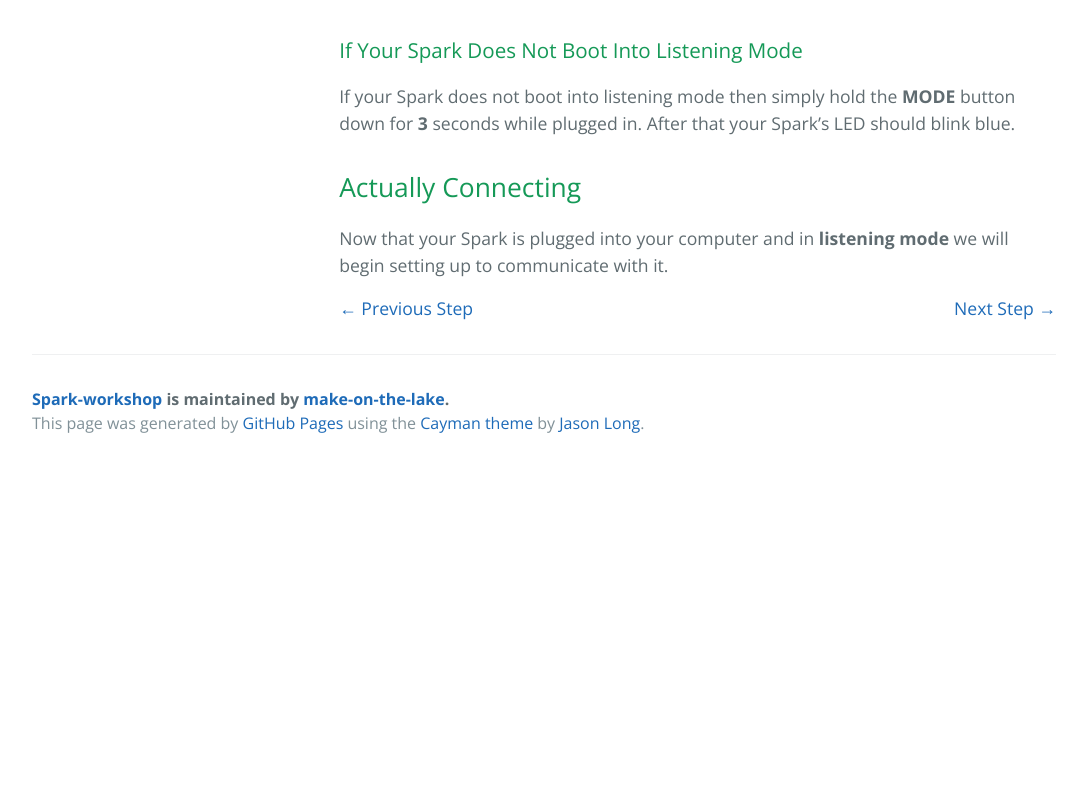
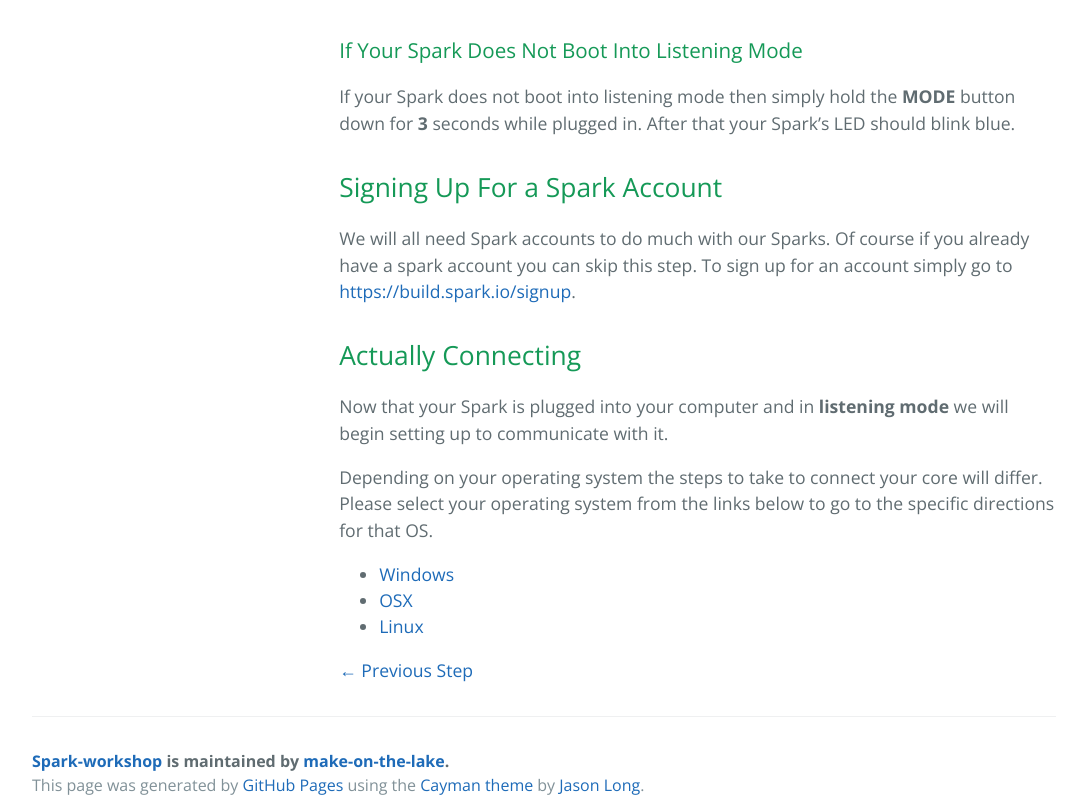
Before and after one commit to make-on-the-lake/spark-workshop, a Jekyll site: the page built from steps/02-connecting-to-your-spark.md, in a window 1280 px wide and 900 px high, scrolled down 1050 px, cut to the strip 91-900 px from the top of the window. Shown: the whole strip, without its empty margins (96-1183 px from the left). Built offline with Jekyll 4.4.1, drawn with Linux system fonts in a browser that asks for light colours; nearby versions of some CDN libraries; comment, search, counter and statistics services are not loaded; before the commit the page ends 1596 px from its top, so only the background shows below that.

Commit message:
debugging page + init osx claim core

```diff
--- a/_includes/steps.md
+++ b/_includes/steps.md
@@ -2,6 +2,9 @@
 
 1. [Meet The Spark Core]({{ site.baseurl }}/steps/01-meet-the-spark-core.html)
 2. [Connecting To Your Spark]({{ site.baseurl }}/steps/02-connecting-to-your-spark.html)
+    1. [Windows]({{ site.baseurl }}/steps/02.01-windows.html)
+    2. [Osx]({{ site.baseurl }}/steps/02.02-osx.html)
+    3. [Linux]({{ site.baseurl }}/steps/02.03-linux.html)
 3. [Coding Your Core]({{ site.baseurl }}/steps/03-coding-your-core.html)
     1. [Web Interface]({{ site.baseurl }}/steps/03.01-web-interface.html)
     2. [Command Line (node.js)]({{ site.baseurl }}/steps/03.02-command-line-(node.js).html)
--- a/steps/02-connecting-to-your-spark.md
+++ b/steps/02-connecting-to-your-spark.md
@@ -40,9 +39,21 @@
 button down for <strong>3</strong> seconds while plugged in.  After that your
 Spark's LED should blink blue.
 
+## Signing Up For a Spark Account
+
+We will all need Spark accounts to do much with our Sparks.  Of course if you
+already have a spark account you can skip this step.  To sign up for an
+account simply go to [https://build.spark.io/signup](https://build.spark.io/signup).
+
 ## Actually Connecting
 
 Now that your Spark is plugged into your computer and in <strong>listening mode</strong>
 we will begin setting up to communicate with it.
 
-<!-- TODO -->
+Depending on your operating system the steps to take to connect your core will differ.
+Please select your operating system from the links below to go to the specific directions
+for that OS.
+
+- [Windows](02.01-windows.html)
+- [OSX](02.02-osx.html)
+- [Linux](02.03-linux.html)
```
Also changed, not shown: other parts of steps/02-connecting-to-your-spark.md (+0 -1 lines), assets/js/debugging.js (+22 -4 lines), steps/02.01-windows.md (added, +6 -0 lines), steps/02.02-osx.md (added, +56 -0 lines), steps/02.03-linux.md (added, +6 -0 lines).
